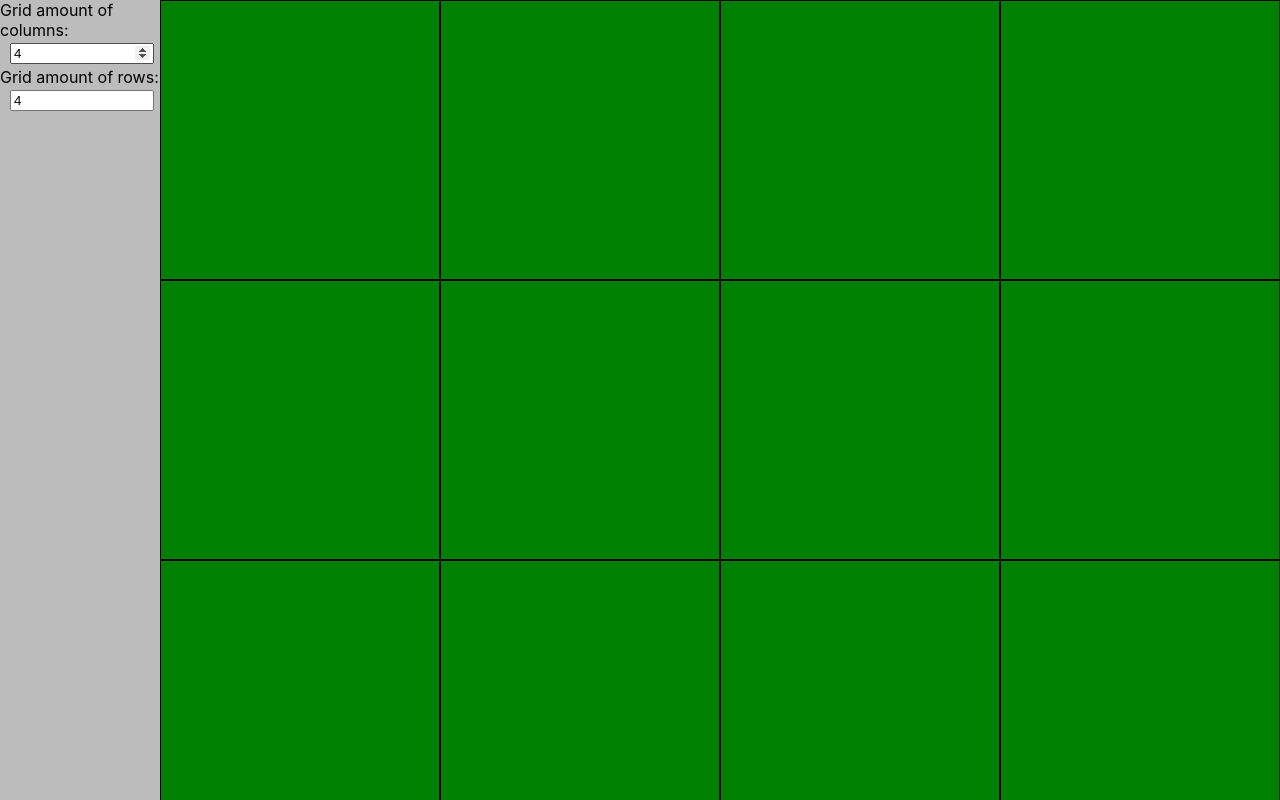
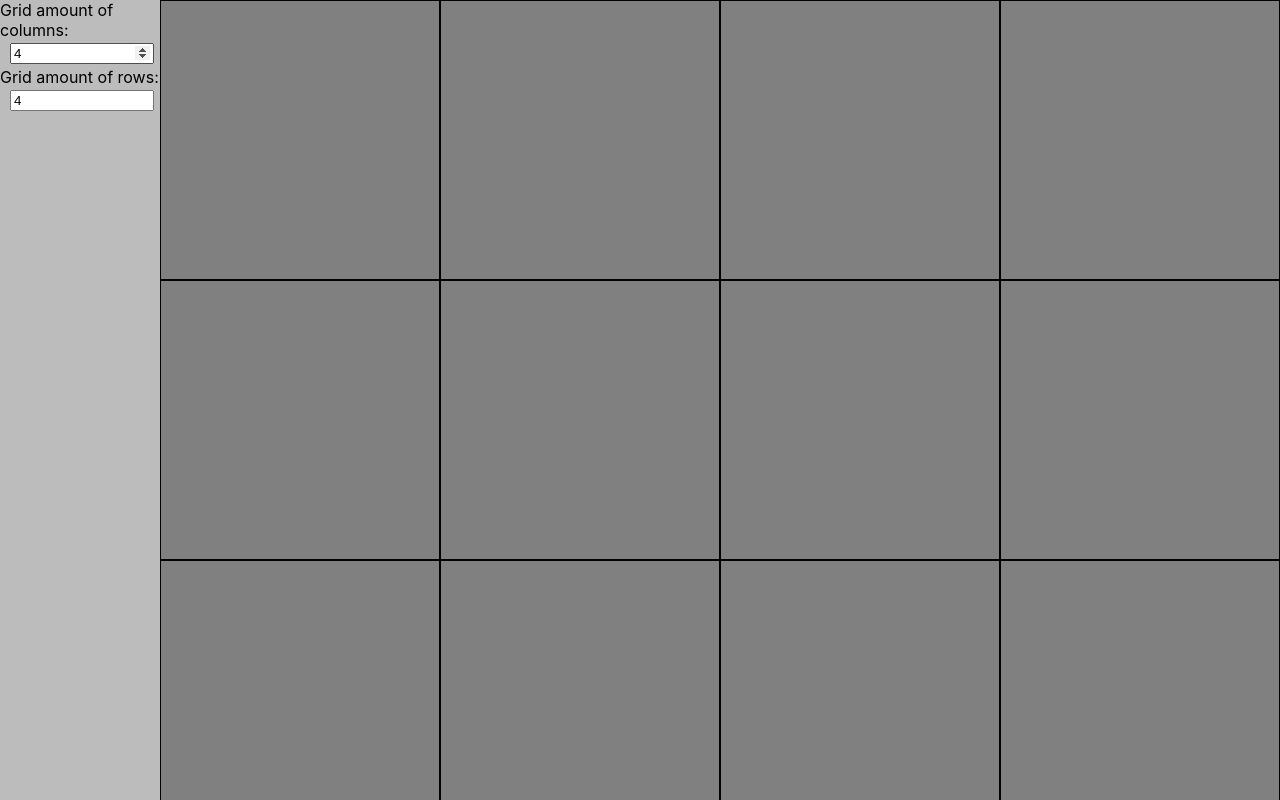
Before and after one commit to kemal1132/smolcamelblog, a Next.js app: page /gameoflife in a window 1280 px wide. Shown: the top 800 px of the page. Built offline with nearby package versions, Linux system fonts and the light colour scheme.

Commit message:
Decided to remove jsx from the state, and outsourced creation of jsx to render

```diff
--- a/components/gameOfLife/gameOfLife.js
+++ b/components/gameOfLife/gameOfLife.js
@@ -2,6 +2,7 @@
 import React from 'react';
 import Style from "./gameOfLife.module.css";
 import cloneDeep from 'lodash.clonedeep';
+
 
 export default class GameOfLife extends React.Component {
     constructor(props){
@@ -21,9 +22,9 @@ export default class GameOfLife extends React.Component {
         let target= event.target.id.split("-");
         let grid = cloneDeep(this.state.grid);
         if(event.target.className.toString().includes("inactive")){
-          grid[target[0]][target[1]] = <div id={target[0]+"-"+target[1]} onClick={this.handleClick} className={Style.active}  key={target[0]+"-"+target[1]}></div> //This is some code duplication, but I fail to see how it can be avoided. Efficiently
+          grid[target[0]][target[1]] = {className:Style.active};
         }else{
-          grid[target[0]][target[1]] = <div id={target[0]+"-"+target[1]} onClick={this.handleClick} className={Style.inactive}  key={target[0]+"-"+target[1]}></div>
+          grid[target[0]][target[1]] = {className:Style.inactive};
         }
         this.setState({grid:grid});
 
@@ -42,7 +43,7 @@ export default class GameOfLife extends React.Component {
             }
             for(let length = 0; length < this.props.gridColumnSize; length++){
                 if(length>=grid[height].length||height>=this.state.grid.length){ //Dont reset the box if it already exists
-                  grid[height][length] = <div id={height.toString()+"-"+length.toString()} onClick={this.handleClick} className={Style.inactive} key={height.toString()+"-"+length.toString()+Style.inactive}></div>;
+                  grid[height][length] = { className:Style.inactive};
                 }
             }
           }
@@ -75,7 +76,11 @@ export default class GameOfLife extends React.Component {
         grid[i] = grid[i].slice(0, gridcolsize);
       }
 
-
+      for(let i=0; i<grid.length; i++){
+        for(let j=0; j<grid[i].length; j++){
+          grid[i][j] = <div id={i+"-"+j} key={i+"-"+j} className={grid[i][j].className} onClick={this.handleClick}></div>
+        }
+      }
 
 
 
--- a/components/gameOfLife/gameOfLife.module.css
+++ b/components/gameOfLife/gameOfLife.module.css
@@ -1,6 +1,6 @@
 .grid {
     display:grid;
-    background-color: grey;
+    background-color: black;
     width:100%;
 
 }
@@ -19,14 +19,9 @@
 }
 
 .active {
-    background-color: blue;
+    background-color: green;
 }
 
 .inactive{
-    background-color: green;
+    background-color: grey;
 }
-
-.active{
-    background-color: blue;
-
-}
```
